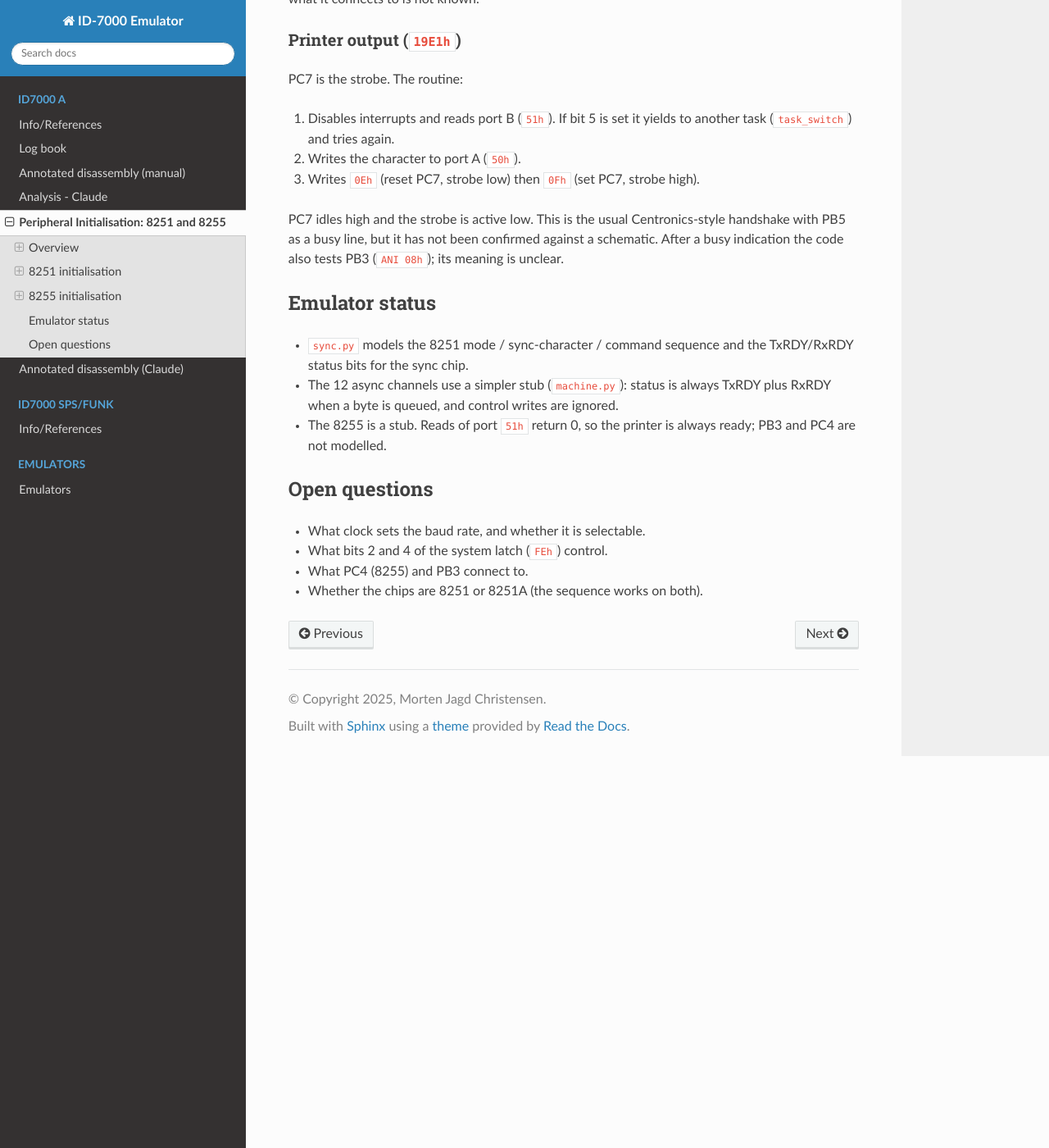
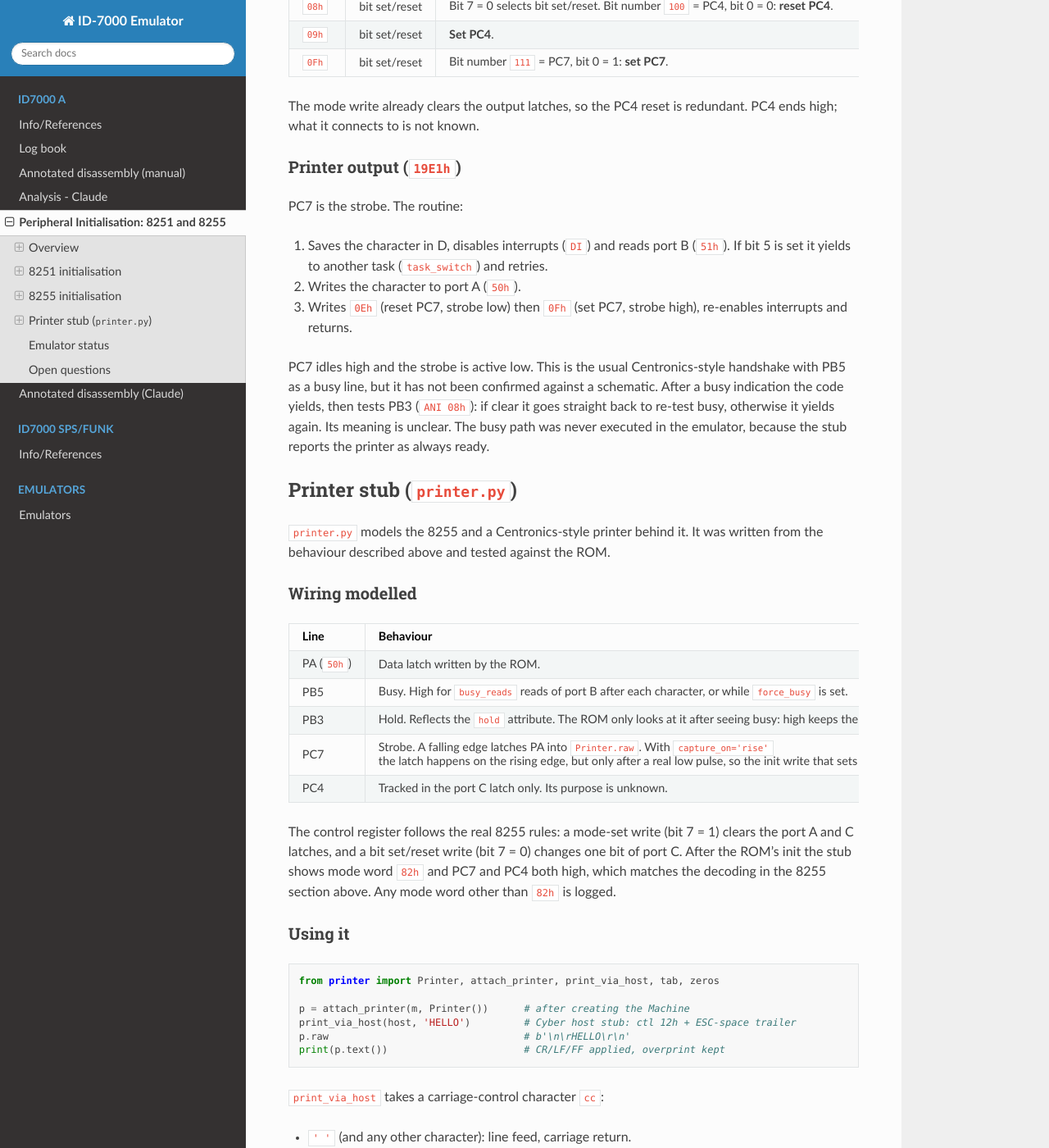
Before and after one commit to Datamuseum-DK/ID-7000-Emulator, a Sphinx documentation site: the page built from docs/source/id7000_a/claude_peripheral_init.rst, in a window 1280 px wide and 1400 px high, scrolled down 4026 px. Shown: the whole window at 82% size. Built offline with Sphinx 7.4.7 and the Read the Docs theme 3.1.0, drawn with Linux system fonts in a browser that asks for light colours; some of the changed text lies outside the part shown.

Commit message:
added Claude printer info

```diff
--- a/docs/source/id7000_a/claude_peripheral_init.rst
+++ b/docs/source/id7000_a/claude_peripheral_init.rst
@@ -56,14 +56,16 @@ Where the code is
    * - ``0DA7h``-``0DB3h``
      - Channel 0 initialisation, done *before* the self-test so that error
        messages can be printed.
-   * - ``0FFFh``-``1010h``
+   * - ``0FFEh``-``1010h``
      - Synchronous 8251 initialisation (the first ``03h`` is loaded at
-       ``0FFFh``).
+       ``0FFEh`` and written at ``1000h``).
    * - ``1012h``-``1020h``
-     - 8255 initialisation.
-   * - ``1022h``-``1079h``
+     - 8255 initialisation (the ``OUT`` instructions are at ``1014h``,
+       ``1018h``, ``101Ch`` and ``1020h``).
+   * - ``1022h``-``1047h``
      - Loop over channels 0-11, writing the async init sequence through the
-       stub table at ``0C91h``.
+       stub table at ``0C91h`` and discarding one byte through ``0C04h``.
+       The code after ``1047h`` sets up per-channel state, not the chips.
    * - ``0050h``, ``01C2h``, ``01FDh``, ``0280h``
      - Runtime commands to the synchronous 8251.
    * - ``19E1h``
@@ -222,7 +224,7 @@ Status bits used
 8255 initialisation
 ===================
 
-The 8255 is set up at ``1012h``-``1020h``. Port ``53h`` is the control
+The 8255 is set up at ``1012h``-``1020h`` (``OUT`` instructions at ``1014h``-``1020h``). Port ``53h`` is the control
 register, ``50h`` is port A and ``51h`` is port B.
 
 .. list-table::
@@ -255,15 +257,116 @@ Printer output (``19E1h``)
 
 PC7 is the strobe. The routine:
 
-1. Disables interrupts and reads port B (``51h``). If bit 5 is set it yields
-   to another task (``task_switch``) and tries again.
+1. Saves the character in D, disables interrupts (``DI``) and reads port B
+   (``51h``). If bit 5 is set it yields to another task (``task_switch``)
+   and retries.
 2. Writes the character to port A (``50h``).
-3. Writes ``0Eh`` (reset PC7, strobe low) then ``0Fh`` (set PC7, strobe high).
+3. Writes ``0Eh`` (reset PC7, strobe low) then ``0Fh`` (set PC7, strobe high),
+   re-enables interrupts and returns.
 
 PC7 idles high and the strobe is active low. This is the usual Centronics-style
 handshake with PB5 as a busy line, but it has not been confirmed against a
-schematic. After a busy indication the code also tests PB3 (``ANI 08h``); its
-meaning is unclear.
+schematic. After a busy indication the code yields, then tests PB3
+(``ANI 08h``): if clear it goes straight back to re-test busy, otherwise it
+yields again. Its meaning is unclear. The busy path was never executed in the
+emulator, because the stub reports the printer as always ready.
+
+Printer stub (``printer.py``)
+=============================
+
+``printer.py`` models the 8255 and a Centronics-style printer behind it. It was
+written from the behaviour described above and tested against the ROM.
+
+Wiring modelled
+---------------
+
+.. list-table::
+   :header-rows: 1
+   :widths: 14 86
+
+   * - Line
+     - Behaviour
+   * - PA (``50h``)
+     - Data latch written by the ROM.
+   * - PB5
+     - Busy. High for ``busy_reads`` reads of port B after each character, or
+       while ``force_busy`` is set.
+   * - PB3
+     - Hold. Reflects the ``hold`` attribute. The ROM only looks at it after
+       seeing busy: high keeps the print task waiting, low makes it retry.
+   * - PC7
+     - Strobe. A falling edge latches PA into ``Printer.raw``. With
+       ``capture_on='rise'`` the latch happens on the rising edge, but only
+       after a real low pulse, so the init write that sets PC7 high is not
+       counted as a character.
+   * - PC4
+     - Tracked in the port C latch only. Its purpose is unknown.
+
+The control register follows the real 8255 rules: a mode-set write
+(bit 7 = 1) clears the port A and C latches, and a bit set/reset write
+(bit 7 = 0) changes one bit of port C. After the ROM's init the stub shows mode
+word ``82h`` and PC7 and PC4 both high, which matches the decoding in the
+8255 section above. Any mode word other than ``82h`` is logged.
+
+Using it
+--------
+
+.. code-block:: python
+
+   from printer import Printer, attach_printer, print_via_host, tab, zeros
+
+   p = attach_printer(m, Printer())      # after creating the Machine
+   print_via_host(host, 'HELLO')         # Cyber host stub: ctl 12h + ESC-space trailer
+   p.raw                                 # b'\n\rHELLO\r\n'
+   print(p.text())                       # CR/LF/FF applied, overprint kept
+
+``print_via_host`` takes a carriage-control character ``cc``:
+
+* ``' '`` (and any other character): line feed, carriage return.
+* ``'A'``: form feed (``0Ch``).
+* ``'J'``: extra line feed, then line feed and carriage return.
+
+The helpers ``tab(n)`` (3-31 spaces), ``zeros(n)`` (3-15 zeros) and
+``CR_OVERPRINT`` (``ESC @``) build the ``ESC`` sequences the printer task
+recognises.
+
+Test results
+------------
+
+``demo_printer.py`` checks the following byte for byte against the ROM:
+
+.. list-table::
+   :header-rows: 1
+   :widths: 40 60
+
+   * - Host sends
+     - Printer receives
+   * - ``cc=' '``, ``HELLO``
+     - ``0Ah 0Dh HELLO 0Dh 0Ah``
+   * - ``cc='A'``, ``LINE``
+     - ``0Ch LINE 0Dh 0Ah``
+   * - ``cc='J'``, ``LINE``
+     - ``0Ah 0Ah 0Dh LINE 0Dh 0Ah``
+   * - ``X``, ``tab(3)``, ``Y``
+     - ``0Ah 0Dh X`` + 3 spaces + ``Y 0Dh 0Ah``
+   * - ``X``, ``zeros(10)``, ``Y``
+     - ``0Ah 0Dh X`` + 10 zeros + ``Y 0Dh 0Ah``
+
+The handshake tests give these results:
+
+* With ``busy_reads=4`` the ROM waits and the line still prints.
+* With busy and hold both set, nothing prints, but the host still receives its
+  ACK straight away. Clearing busy alone changes nothing. The text prints only
+  after hold is cleared too.
+
+Limits
+------
+
+* The PB3 and PB5 meanings come from the code's behaviour, not from a
+  schematic.
+* ``Printer.text()`` and ``pages()`` treat only CR, LF and FF as control
+  characters. There is no head-position limit and no line width.
+* ``print_via_host`` lives in ``printer.py``, not in ``CyberHost``.
 
 Emulator status
 ===============
@@ -273,13 +376,16 @@ Emulator status
 * The 12 async channels use a simpler stub (``machine.py``): status is
   always TxRDY plus RxRDY when a byte is queued, and control writes are
   ignored.
-* The 8255 is a stub. Reads of port ``51h`` return 0, so the printer is
-  always ready; PB3 and PC4 are not modelled.
+* The 8255 is modelled by ``printer.py`` (see above): the strobe latches
+  characters, PB5 and PB3 are driven by ``busy_reads``, ``force_busy`` and
+  ``hold``, and PC4 is tracked but has no effect. Without ``attach_printer``
+  the ports return 0 and writes are ignored.
 
 Open questions
 ==============
 
 * What clock sets the baud rate, and whether it is selectable.
 * What bits 2 and 4 of the system latch (``FEh``) control.
-* What PC4 (8255) and PB3 connect to.
+* What PC4 (8255) and PB3 connect to. The printer stub guesses PB3 is a
+  hold/offline line.
 * Whether the chips are 8251 or 8251A (the sequence works on both).
```
